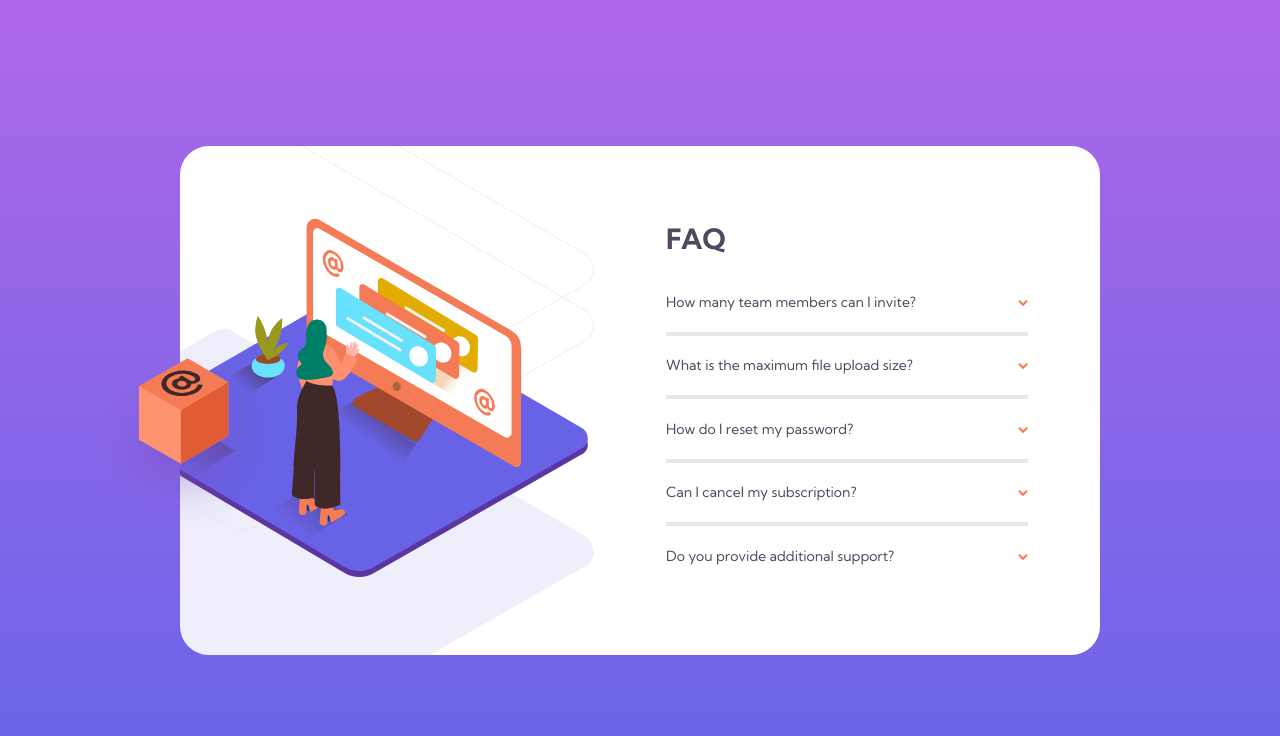
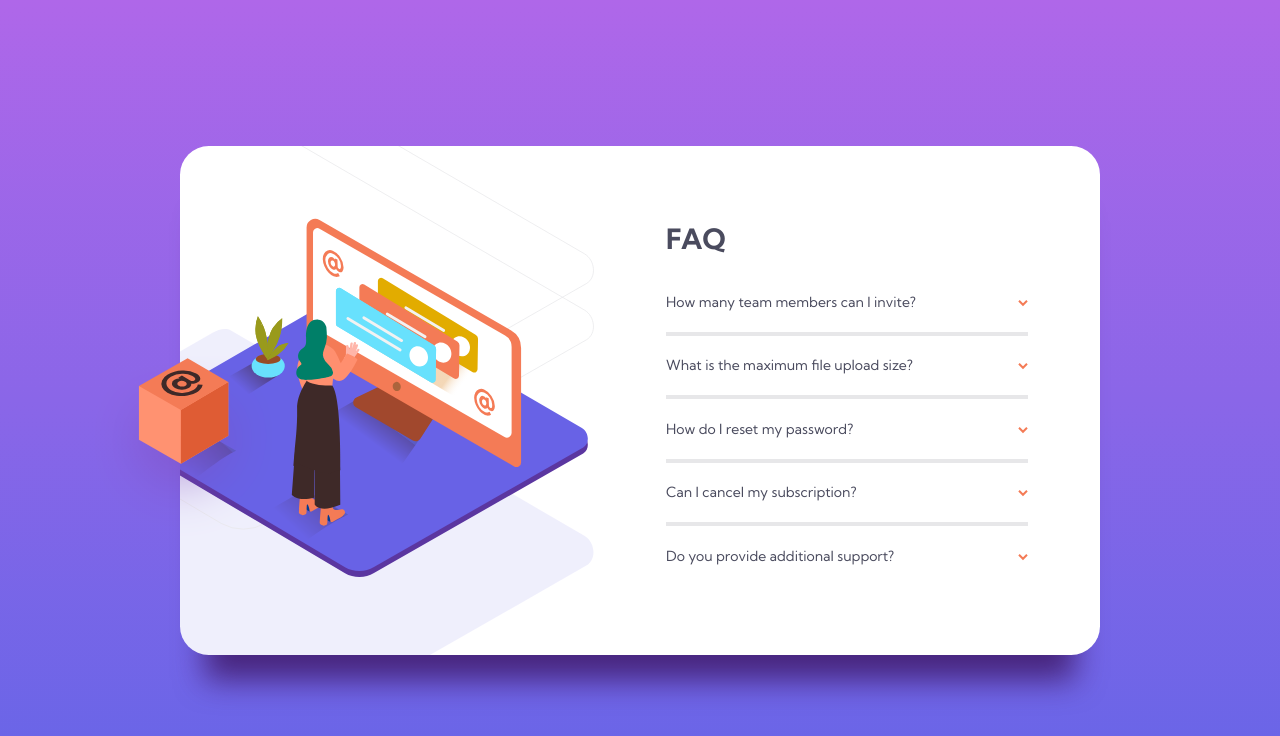
Before and after one commit to danyelcid/faq-component, a plain HTML site: page index.html in a window 1280 px wide. Drawn offline with Linux system fonts and the light colour scheme.

Commit message:
update style.css

```diff
--- a/assets/css/style.css
+++ b/assets/css/style.css
@@ -51,6 +51,8 @@ body{
     width: 920px;
     background: white;
     border-radius: 1.8rem;
+    -webkit-box-shadow: 0 50px 30px -25px rgba(57, 16, 90, 0.75);
+    box-shadow:  0 50px 30px -25px rgba(57, 16, 90, 0.75);
 }
 
 .card-body{
```
